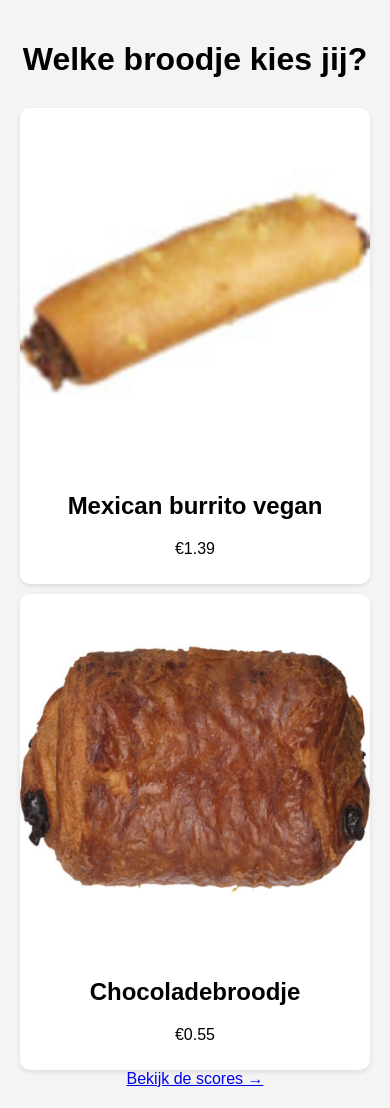
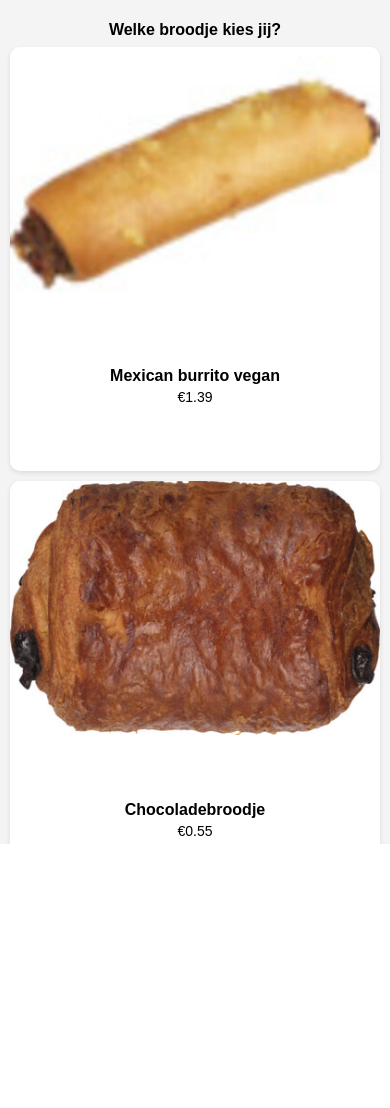
Before and after one commit to sabrina-liu/beste-brood, a Flask app: page / in a window 390 px wide. After the commit the page ends 844 px from the top, so only its background shows below. Run offline with Flask 3, Linux system fonts and the light colour scheme.

Commit message:
fixing the scroll on the phone version

```diff
--- a/static/style.css
+++ b/static/style.css
@@ -3,6 +3,13 @@ body {
     background-color: #f4f4f4;
     margin: 0;
     padding: 0;
+  }
+
+  html, body {
+    height: 100vh;
+    margin: 0;
+    padding: 0;
+    overflow: hidden;
   }
 
   .container {
@@ -47,12 +54,61 @@ body {
   }
 
 @media (max-width: 600px) {
+  .container {
+    height: 100vh;
+    display: flex;
+    flex-direction: column;
+    justify-content: space-between;
+    padding: 10px;
+    box-sizing: border-box;
+  }
+
   .product-pair {
+    display: flex;
     flex-direction: column;
+    flex: 1;
+    justify-content: space-between;
+    gap: 10px;
   }
 
   .product-card {
+    flex: 1;
     width: 100%;
+    display: flex;
+    flex-direction: column;
+    justify-content: flex-start;
+    overflow: hidden;
+    border-radius: 10px;
+    box-shadow: 0 2px 5px rgba(0,0,0,0.1);
+  }
+
+  .product-card img {
+    width: 100%;
+    height: 60%;
+    object-fit: cover;
+  }
+
+  .info {
+    padding: 8px;
+    flex: 1;
+    display: flex;
+    flex-direction: column;
+    justify-content: center;
+  }
+
+  .info h2 {
+    font-size: 16px;
+    margin: 0;
+  }
+
+  .info p {
+    font-size: 14px;
+    margin: 4px 0 0 0;
+  }
+
+  h1 {
+    font-size: 16px;
+    margin-bottom: 8px;
   }
 }
 
```
Lines whose indentation alone changed are shown as unchanged.
